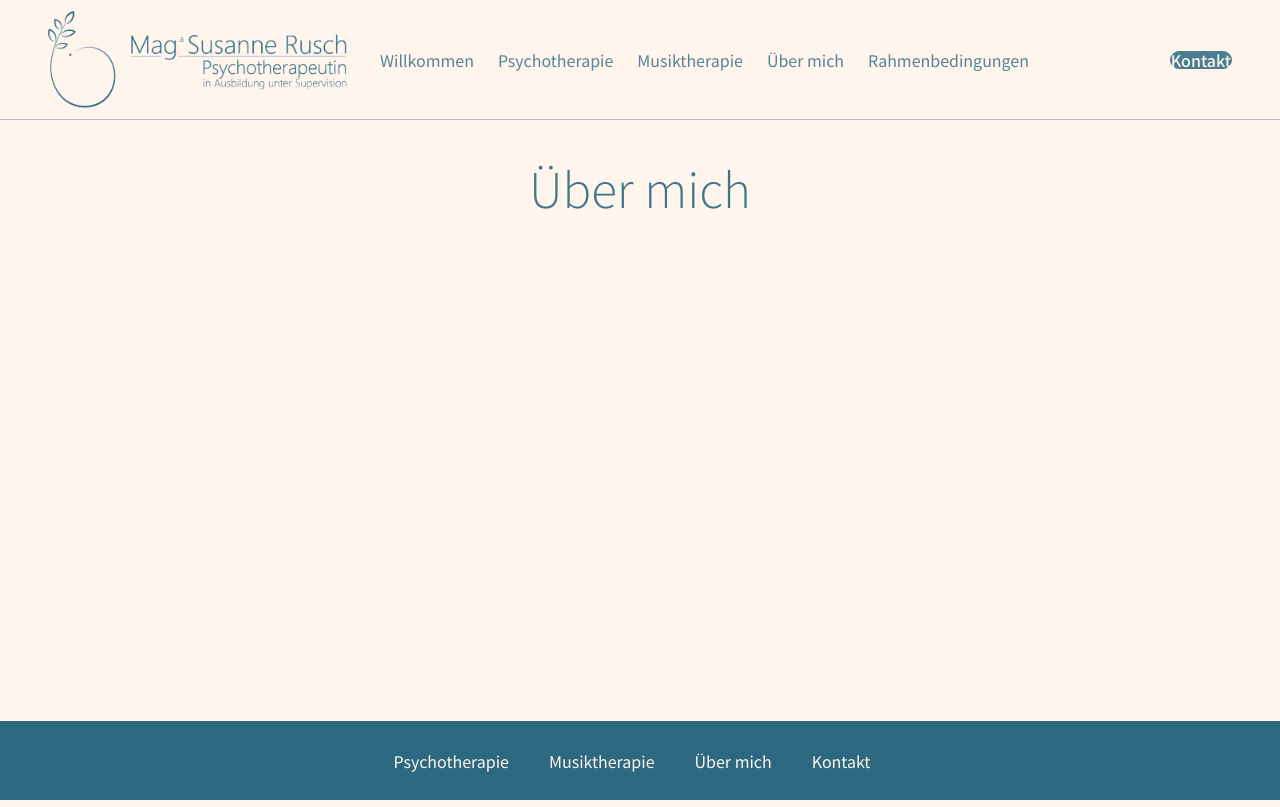
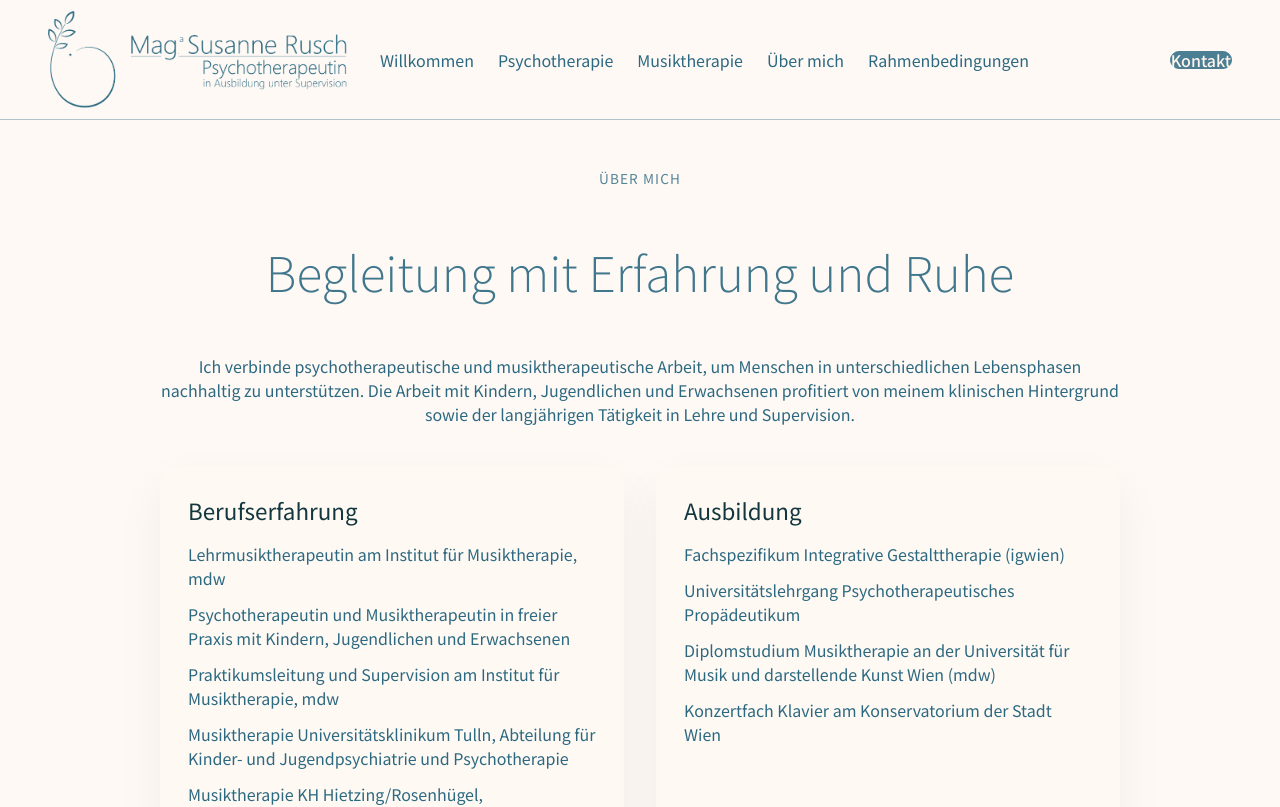
Before and after one commit to 5ebi/susannewebsite, a Next.js app: page /uebermich in a window 1280 px wide. Shown: the top 807 px of the page. Built offline with nearby package versions, Linux system fonts and the light colour scheme.

Commit message:
Added some text

```diff
--- a/app/components/footer/Footer.tsx
+++ b/app/components/footer/Footer.tsx
@@ -4,10 +4,7 @@ export default function Footer() {
   return (
     <div className={styles.footer}>
       <ul className={styles.footerItems}>
-        <li>Psychotherapie</li>
-        <li>Musiktherapie</li>
-        <li>Über mich</li>
-        <li>Kontakt</li>
+        <li>Impressum</li>
       </ul>
     </div>
   );
--- a/app/components/navbar/navbar.module.css
+++ b/app/components/navbar/navbar.module.css
@@ -1,5 +1,5 @@
 .navbar {
-  background-color: var(--color2);
+  background-color: var(--color5);
   display: flex;
   height: 120px;
   align-items: center;
@@ -50,11 +50,11 @@
 
 .link {
   display: flex;
-  opacity: 0.8;
+  opacity: 1;
 }
 
 .link:hover {
-  opacity: 1;
+  color: var(--color3);
   /* text-decoration: underline;
   text-decoration-color: var(--color1_1);
   text-decoration-thickness: 0.8; */
@@ -66,7 +66,7 @@
   border-radius: 999px;
   opacity: 0.85;
   border: solid 1px var(--color1);
-  transition: ease-in 0.1s;
+  transition: ease-in 0.3s;
   padding: 8 10 10 10px;
   line-height: 1;
   /* font-size: 20px; */
--- a/app/globals.css
+++ b/app/globals.css
@@ -7,10 +7,10 @@
   --color1_4: #2c698108;
   --color2: #fff5ed;
   --color2_1: #fff7f147;
-  --color3: #091c20;
+  --color3: #12373e;
   --color4: #e8a87c;
-  --color4_1: #e8a77c58;
-  --color4_2: #e8a77c33;
+  --color4_1: #e8a77c23;
+  --color5: rgb(254, 249, 245);
   /*Faboptionen*/
   --suslcolor: #2c6981;
   --sanftesRosa: #e7c0be;
@@ -29,7 +29,7 @@ body {
 
 body {
   color: var(--color1);
-  background: var(--color2);
+  background: var(--color5);
   font-family: var(--font-noto-sans-jp), Arial, Helvetica, sans-serif;
   -webkit-font-smoothing: antialiased;
   -moz-osx-font-smoothing: grayscale;
--- a/app/kontakt/page.module.css
+++ b/app/kontakt/page.module.css
@@ -0,0 +1,40 @@
+.kontaktPage {
+  display: flex;
+  flex-direction: column;
+  gap: 2rem;
+  align-items: center;
+  text-align: center;
+  width: 80vw;
+}
+
+.headerBlock {
+  max-width: 640px;
+}
+
+.kicker {
+  text-transform: uppercase;
+  letter-spacing: 0.08em;
+  font-size: 0.85rem;
+  margin-bottom: 0.5rem;
+  color: #6b6b6b;
+}
+
+.address {
+  font-size: 1.2rem;
+  margin-top: 0.75rem;
+}
+
+.mapWrapper {
+  min-width: 500px;
+  aspect-ratio: 4 / 3;
+  border: 1px solid #e2e2e2;
+  border-radius: 16px;
+  overflow: hidden;
+  box-shadow: 0 10px 45px rgba(0, 0, 0, 0.08);
+}
+
+.mapWrapper iframe {
+  width: 100%;
+  height: 100%;
+  border: 0;
+}
--- a/app/rahmenbedingungen/page.module.css
+++ b/app/rahmenbedingungen/page.module.css
@@ -0,0 +1,40 @@
+.wrapper {
+  width: min(80vw, 960px);
+  margin: 0 auto;
+  padding: 3rem 0 4rem;
+  color: var(--color1);
+  display: flex;
+  flex-direction: column;
+  gap: 2.5rem;
+}
+
+.introBlock {
+  text-align: center;
+  display: flex;
+  flex-direction: column;
+  gap: 0.75rem;
+}
+
+.kicker {
+  text-transform: uppercase;
+  letter-spacing: 0.08em;
+  font-size: 0.85rem;
+  color: var(--color1_1);
+}
+
+.sections {
+  display: flex;
+  flex-direction: column;
+  gap: 2rem;
+}
+
+.sections section h2 {
+  font-weight: 400;
+  font-size: 1.5rem;
+  margin-bottom: 0.75rem;
+  color: var(--color3);
+}
+
+.sections section p + p {
+  margin-top: 0.75rem;
+}
--- a/app/uebermich/page.module.css
+++ b/app/uebermich/page.module.css
@@ -0,0 +1,54 @@
+.wrapper {
+  width: min(80vw, 960px);
+  margin: 0 auto;
+  padding: 3rem 0 4rem;
+  color: var(--color1);
+  display: flex;
+  flex-direction: column;
+  gap: 2.5rem;
+}
+
+.intro {
+  text-align: center;
+  display: flex;
+  flex-direction: column;
+  gap: 1rem;
+}
+
+.kicker {
+  text-transform: uppercase;
+  letter-spacing: 0.08em;
+  font-size: 0.85rem;
+  color: var(--color1_1);
+}
+
+.columns {
+  display: grid;
+  grid-template-columns: repeat(auto-fit, minmax(260px, 1fr));
+  gap: 2rem;
+}
+
+.columns section {
+  background: var(--color2_1);
+  border-radius: 16px;
+  padding: 1.75rem;
+  box-shadow: 0 20px 50px rgba(0, 0, 0, 0.05);
+}
+
+.columns h2 {
+  font-weight: 400;
+  font-size: 1.4rem;
+  margin-bottom: 1rem;
+  color: var(--color3);
+}
+
+.columns ul {
+  display: flex;
+  flex-direction: column;
+  gap: 0.75rem;
+  text-align: left;
+}
+
+.columns li {
+  line-height: 1.5;
+}
--- a/app/uebermich/page.tsx
+++ b/app/uebermich/page.tsx
@@ -1,9 +1,56 @@
 import styles from './page.module.css';
+
+const experiences = [
+  'Lehrmusiktherapeutin am Institut für Musiktherapie, mdw',
+  'Psychotherapeutin und Musiktherapeutin in freier Praxis mit Kindern, Jugendlichen und Erwachsenen',
+  'Praktikumsleitung und Supervision am Institut für Musiktherapie, mdw',
+  'Musiktherapie Universitätsklinikum Tulln, Abteilung für Kinder- und Jugendpsychiatrie und Psychotherapie',
+  'Musiktherapie KH Hietzing/Rosenhügel, Neuropsychiatrische Abteilung für Kinder und Jugendliche mit Behindertenzentrum',
+  'Musiktherapie Verein LOK – Leben ohne Krankenhaus',
+  'Musiktherapie Verein BALANCE – Leben ohne Barrieren',
+];
+
+const educations = [
+  'Fachspezifikum Integrative Gestalttherapie (igwien)',
+  'Universitätslehrgang Psychotherapeutisches Propädeutikum',
+  'Diplomstudium Musiktherapie an der Universität für Musik und darstellende Kunst Wien (mdw)',
+  'Konzertfach Klavier am Konservatorium der Stadt Wien',
+];
 
 export default function UeberMich() {
   return (
-    <main>
-      <h1>Über mich</h1>
+    <main className={styles.wrapper}>
+      <section className={styles.intro}>
+        <p className={styles.kicker}>Über mich</p>
+        <h1>Begleitung mit Erfahrung und Ruhe</h1>
+        <p>
+          Ich verbinde psychotherapeutische und musiktherapeutische Arbeit, um
+          Menschen in unterschiedlichen Lebensphasen nachhaltig zu unterstützen.
+          Die Arbeit mit Kindern, Jugendlichen und Erwachsenen profitiert von
+          meinem klinischen Hintergrund sowie der langjährigen Tätigkeit in
+          Lehre und Supervision.
+        </p>
+      </section>
+
+      <div className={styles.columns}>
+        <section>
+          <h2>Berufserfahrung</h2>
+          <ul>
+            {experiences.map((item) => (
+              <li key={item}>{item}</li>
+            ))}
+          </ul>
+        </section>
+
+        <section>
+          <h2>Ausbildung</h2>
+          <ul>
+            {educations.map((item) => (
+              <li key={item}>{item}</li>
+            ))}
+          </ul>
+        </section>
+      </div>
     </main>
   );
 }
```
Also changed, not shown: app/kontakt/page.tsx (+17 -1 lines), app/page.tsx (+4 -4 lines), app/rahmenbedingungen/page.tsx (+53 -2 lines), public/images/Praxis4.jpg (added).
